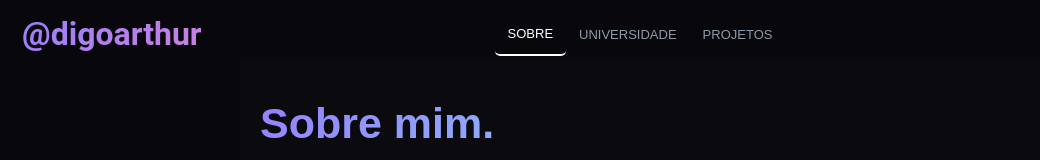
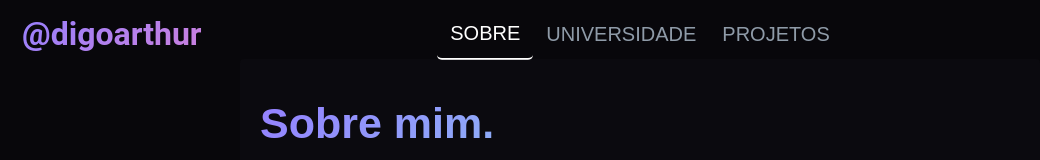
Before and after one commit to DIGOARTHUR/my-personal-page2.0, a Next.js app: page /Aboutme in a window 1280 px wide. Shown: the top 160 px of the page, without its empty margins (0-1040 px from the left). Built offline with nearby package versions, Linux system fonts and the light colour scheme.

Commit message:
teste: to fix size

```diff
--- a/src/components/Header/styles.module.scss
+++ b/src/components/Header/styles.module.scss
@@ -59,7 +59,7 @@
 
 
             border-radius: 5px;
-            font-size: 13px;
+            font-size: 20px;
             padding: 13px;
             transition: background-color 0.5s;
 
```
Also changed, not shown: src/api/hello.ts (deleted, +0 -13 lines).
